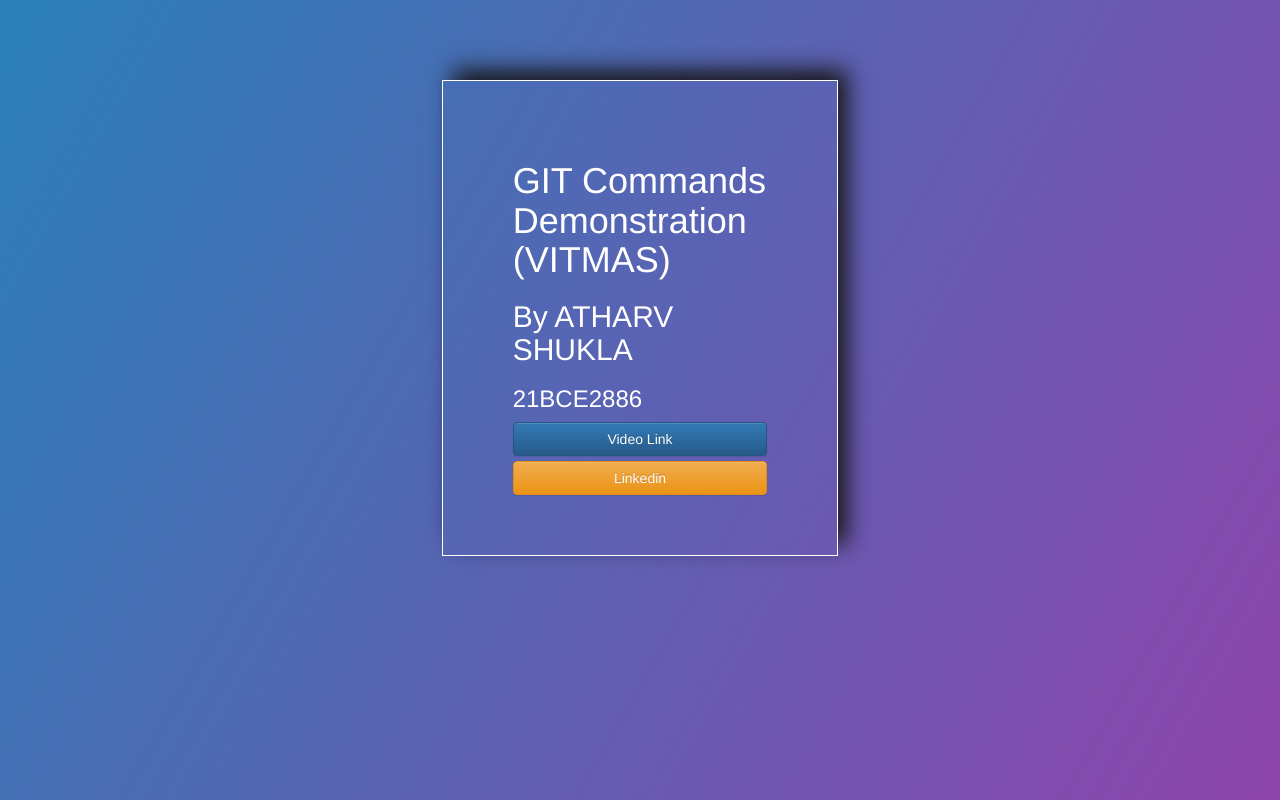
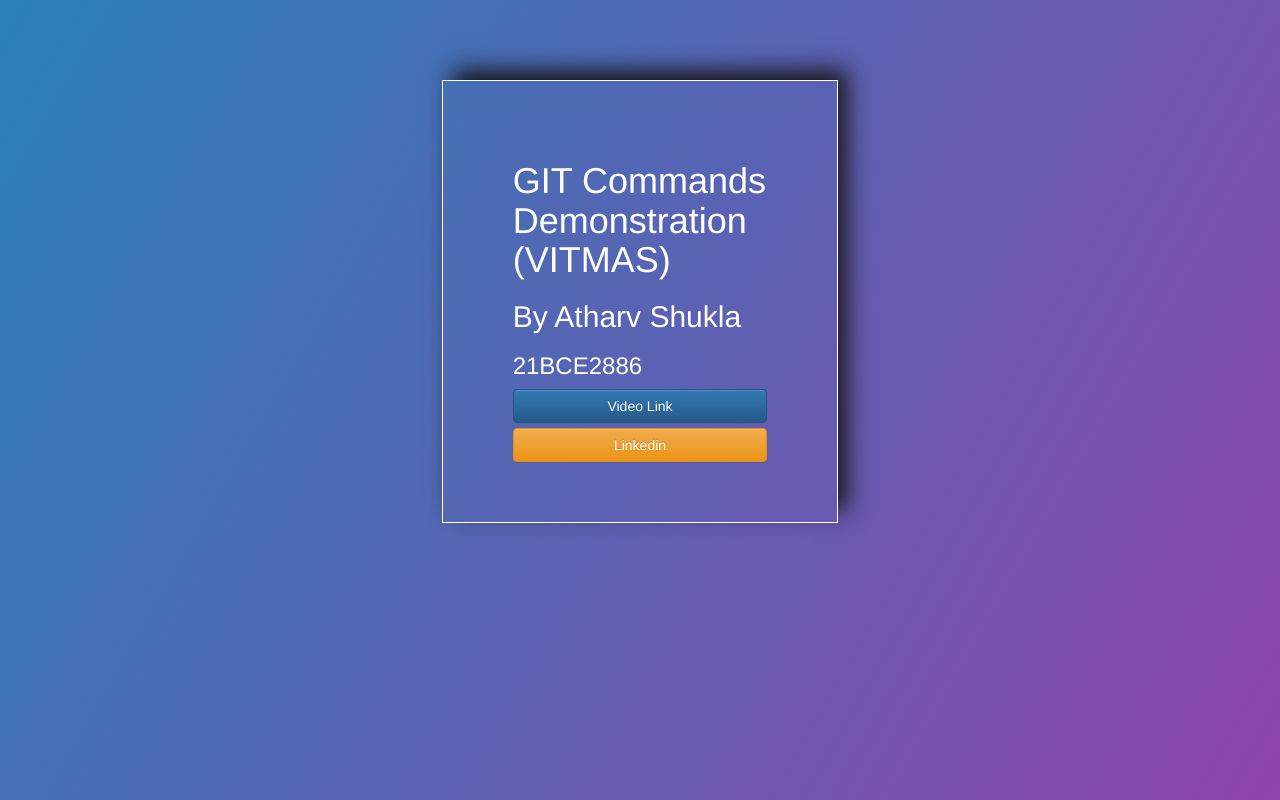
Before and after one commit to Atharvshukla/VITMAS_TASK_0-21BCE2886-, a plain HTML site: page index.html in a window 1280 px wide. Drawn offline with nearby package versions, Linux system fonts and the light colour scheme.

Commit message:
second commit

```diff
--- a/index.html
+++ b/index.html
@@ -15,7 +15,7 @@
         <div class="col-md-4 col-sm-4 col-xs-12">
             <form class="formcon" action="login.php" method="post">
                 <h1>GIT Commands Demonstration (VITMAS)</h1>
-                <h2>By ATHARV SHUKLA</h2>
+                <h2>By Atharv Shukla</h2>
 				<h3>21BCE2886</h3>
 
 				<a class="btn btn-primary btn-block" href="https://www.linkedin.com/in/atharv-shukla-634419171/" role="button" >Video Link</a>
```
